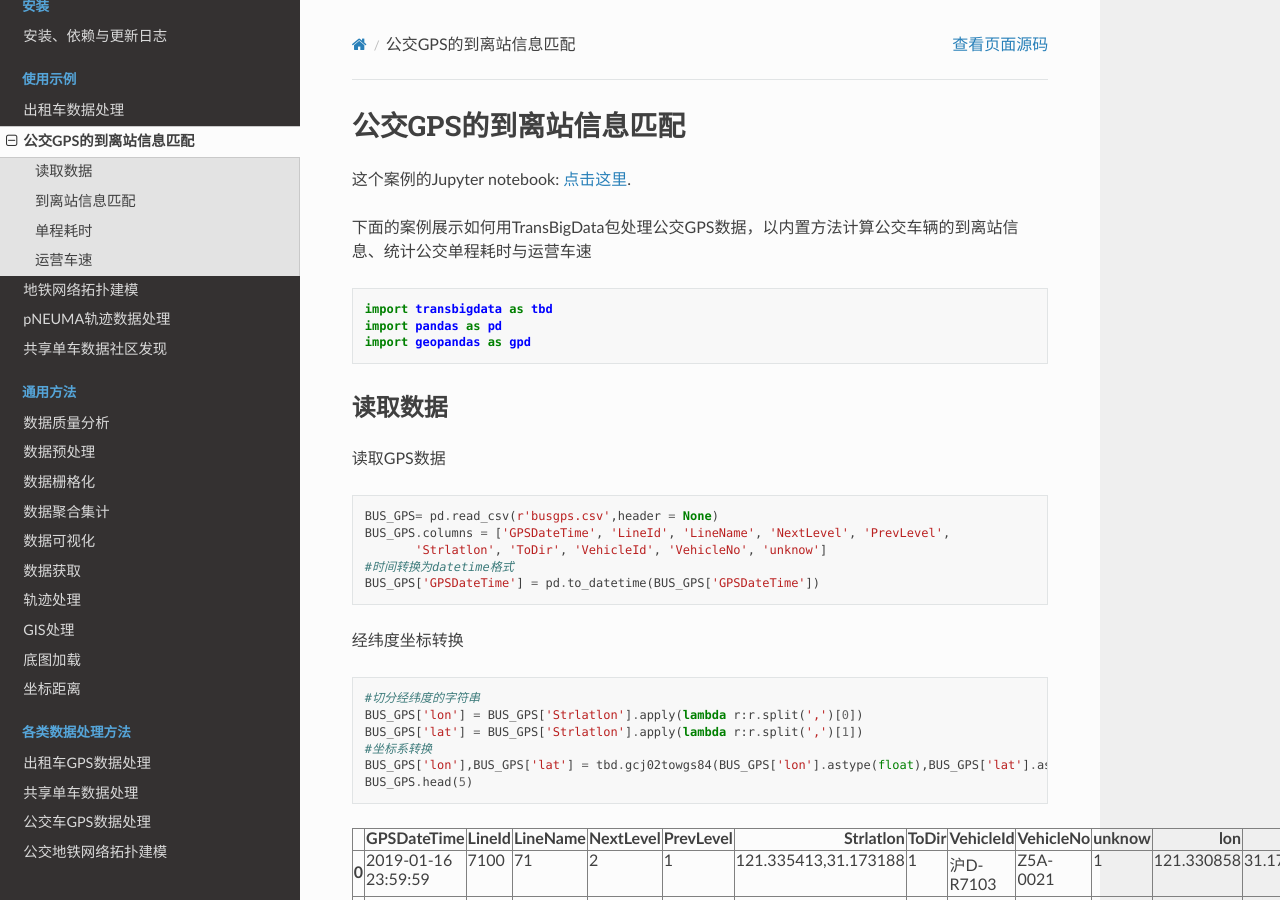
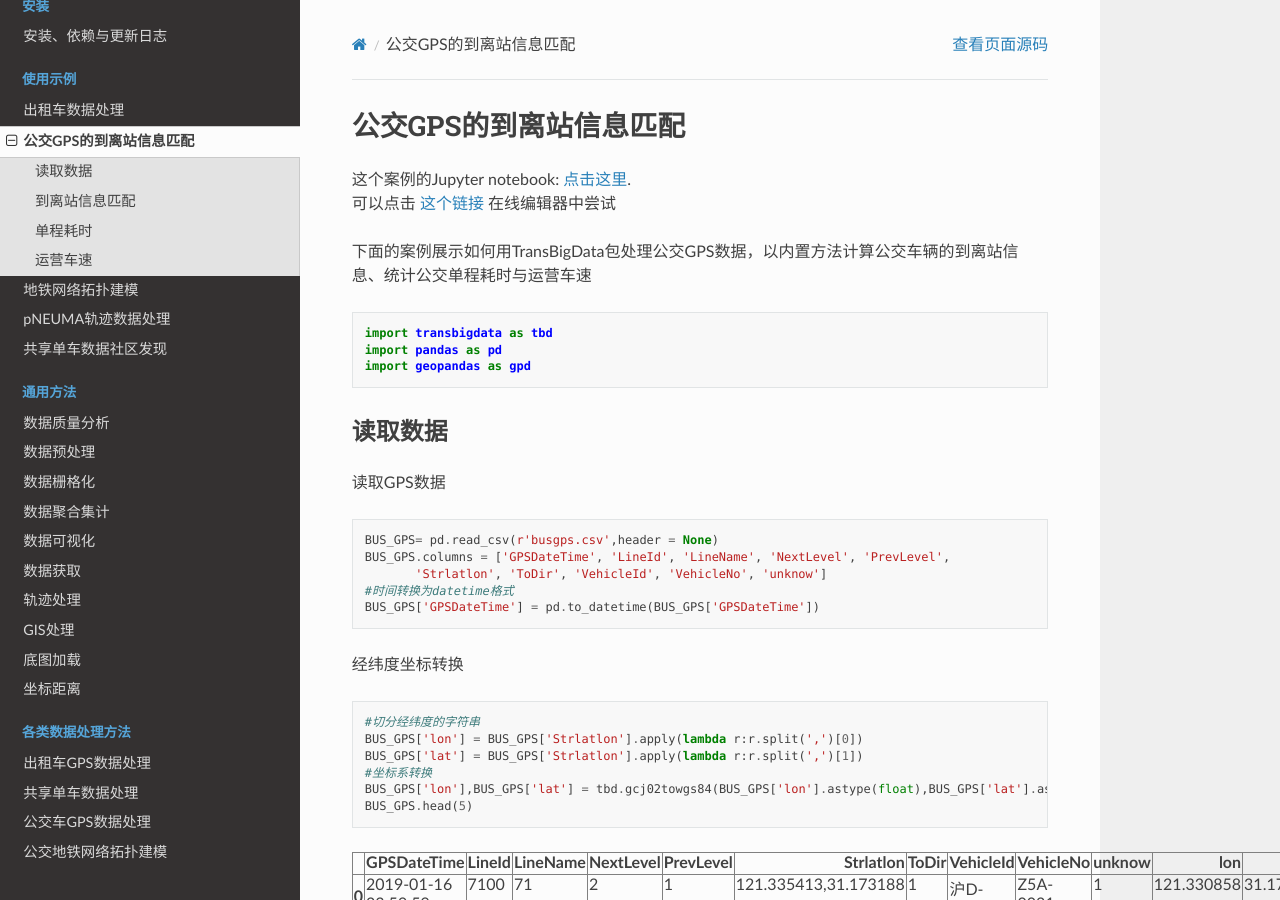
Before and after one commit to ni1o1/transbigdata, a Sphinx documentation site: the page built from docs/source/example-busgps/example-busgps.rst, in a window 1280 px wide and 900 px high. Built offline with Sphinx 7.4.7 and the Read the Docs theme 2.0.0, drawn with Linux system fonts in a browser that asks for light colours.

Commit message:
Update example-busgps.rst

```diff
--- a/docs/source/example-busgps/example-busgps.rst
+++ b/docs/source/example-busgps/example-busgps.rst
@@ -2,7 +2,7 @@
 =======================
 
 | 这个案例的Jupyter notebook: `点击这里 <https://github.com/ni1o1/transbigdata/blob/main/example/Example%202-Identifying%20arrival%20and%20departure%20information%20from%20Bus%20GPS%20data.ipynb>`__.
-
+| 可以点击 `这个链接 <https://mybinder.org/v2/gh/ni1o1/transbigdata/9507de936806c34a4befd74aa9227b012569a6aa?urlpath=lab%2Ftree%2Fexample%2FExample%202-Identifying%20arrival%20and%20departure%20information%20from%20Bus%20GPS%20data.ipynb>`__ 在线编辑器中尝试
 下面的案例展示如何用TransBigData包处理公交GPS数据，以内置方法计算公交车辆的到离站信息、统计公交单程耗时与运营车速
 
 ::
```
